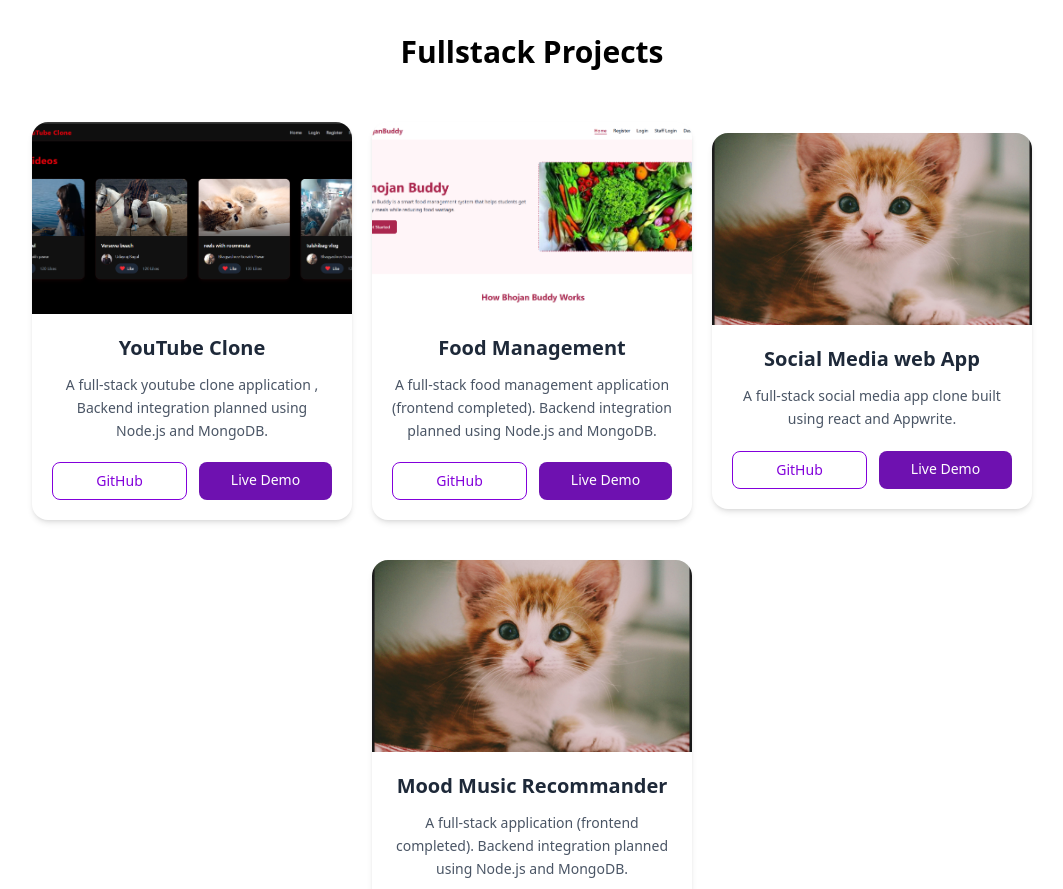
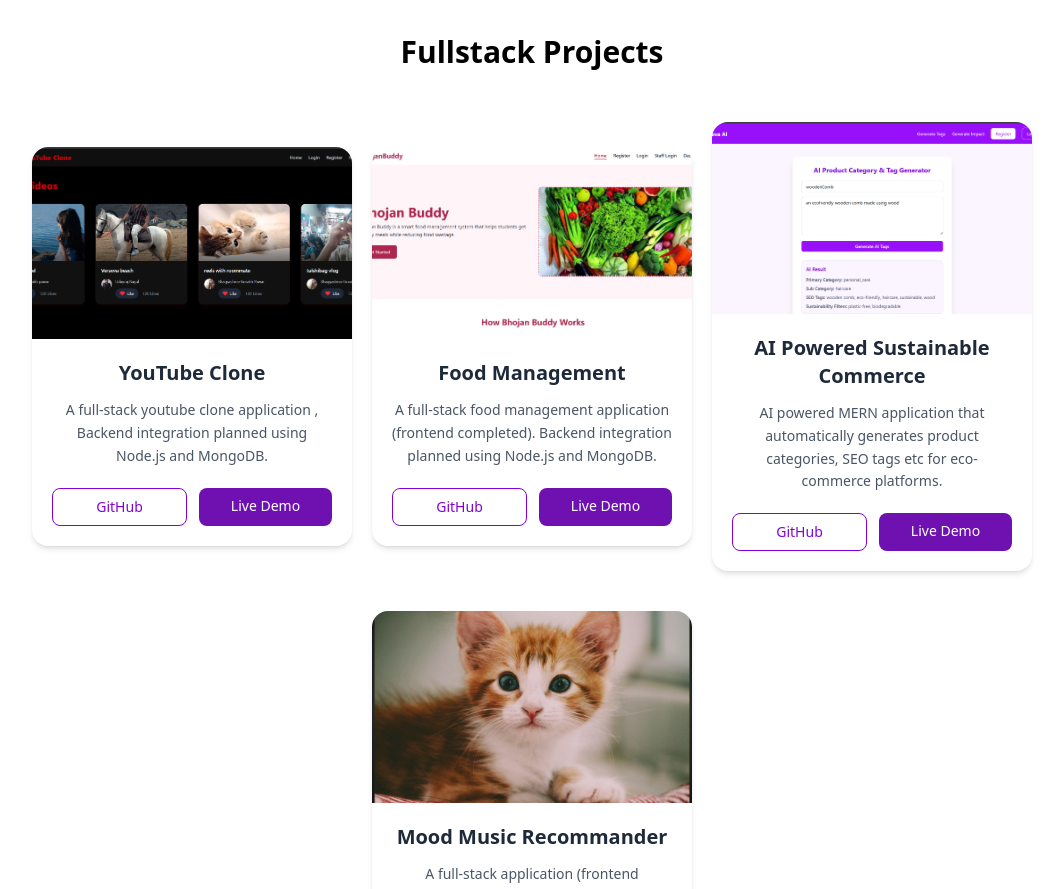
Before and after one commit to bhagyashreepawar1618/Portfolio, a React (Vite) app: page / in a window 1280 px wide. Shown: the part 1560-2449 px from the top of the page, without its empty margins (108-1171 px from the left). Built offline with nearby package versions, Linux system fonts and the light colour scheme.

Commit message:
added ai project image and live link

```diff
--- a/src/Layoutcomponents/Project/projectlayout/fullstack/FullstackProjects.jsx
+++ b/src/Layoutcomponents/Project/projectlayout/fullstack/FullstackProjects.jsx
@@ -3,6 +3,7 @@ import Card from '../../Card';
 import food from '../../../../assets/fullstack/foodmanagement.png';
 import incoming from '../../../../assets/incoming.png';
 import yt from '../../../../assets/fullstack/newytclone.png';
+import aiProject from '../../../../assets/fullstack/aiProject.png';
 function FullstackProjects() {
   return (
     <>
@@ -31,10 +32,11 @@ function FullstackProjects() {
 
             {/* full stack social media clone  */}
             <Card
-              image={incoming}
-              cardName="Social Media web App"
-              projectInfo="A full-stack  social media app clone built using react and Appwrite."
-              githublink="https://github.com/bhagyashreepawar1618/Social_Media_Web_App.git"
+              image={aiProject}
+              cardName="AI Powered Sustainable Commerce"
+              projectInfo="AI powered MERN application that automatically generates product categories, SEO tags etc for eco-commerce platforms."
+              githublink="https://github.com/bhagyashreepawar1618/EcoCommerce_AI"
+              liveDemoLink="https://eco-commerce-ai.vercel.app"
             />
           </div>
 
```
Also changed, not shown: src/assets/fullstack/aiProject.png (added).
